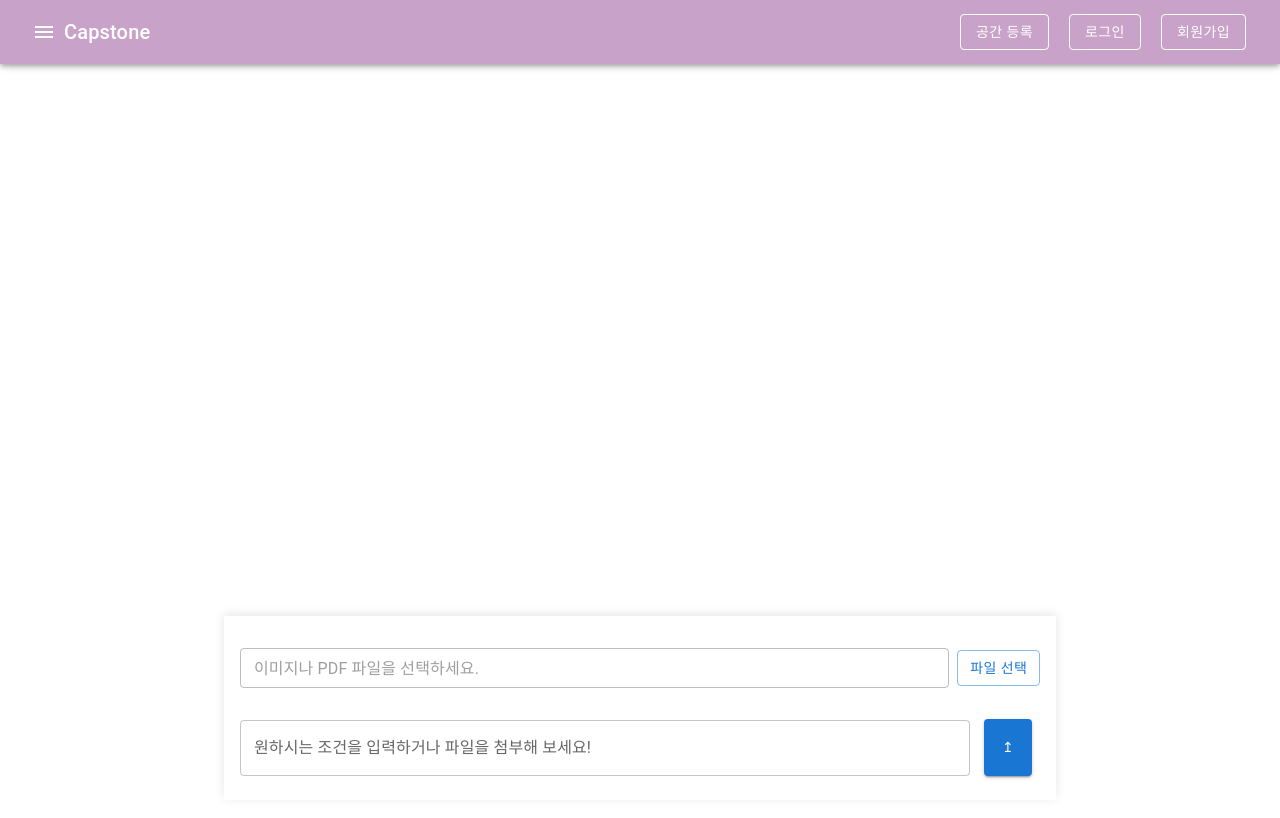
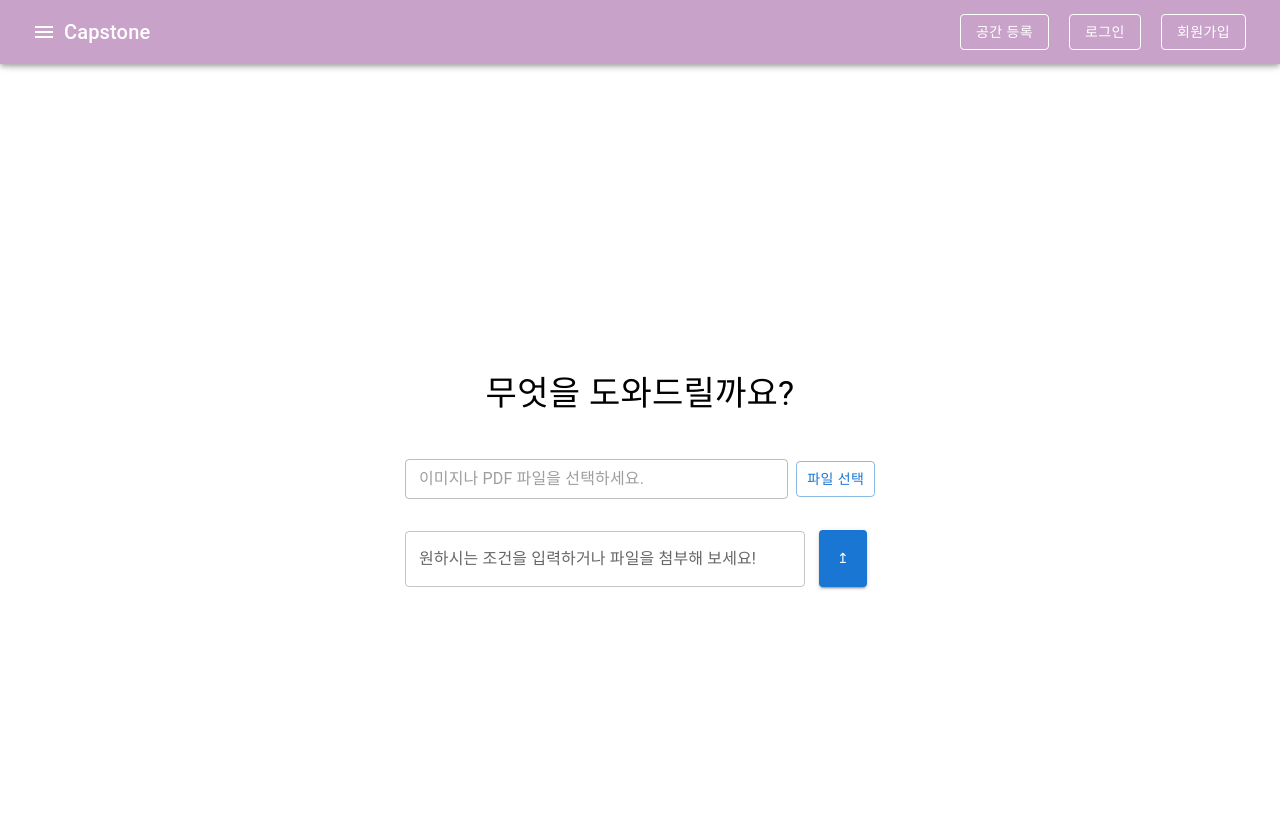
Before and after one commit to Capstone-2024-yh/Front-end, a React (Create React App) app in the folder frontend/: page /prompt in a window 1280 px wide. Shown: the top 818 px of the page. Built offline with nearby package versions, Linux system fonts and the light colour scheme; the HTML template or start-up script is replaced by a standard one.

Commit message:
Fixed Prompt arrangement

```diff
--- a/frontend/src/components/main/Prompt.js
+++ b/frontend/src/components/main/Prompt.js
@@ -50,7 +50,7 @@ function Prompt() {
           feedback: '임시 피드백: 프롬프트와 관련된 피드백입니다.',
           detailedPlaces: [
             {
-              imageUrl: 'https://via.placeholder.com/50',
+              imageUrl: 'https://via.placeholder.com/150',
               title: '임시 장소 1',
               location: '임시 위치 1',
               address: '임시 주소 1',
@@ -60,7 +60,7 @@ function Prompt() {
               recommendedUsage: '추천 용도 1',
             },
             {
-              imageUrl: 'https://via.placeholder.com/50',
+              imageUrl: 'https://via.placeholder.com/150',
               title: '임시 장소 2',
               location: '임시 위치 2',
               address: '임시 주소 2',
@@ -70,7 +70,7 @@ function Prompt() {
               recommendedUsage: '추천 용도 2',
             },
             {
-              imageUrl: 'https://via.placeholder.com/50',
+              imageUrl: 'https://via.placeholder.com/150',
               title: '임시 장소 3',
               location: '임시 위치 3',
               address: '임시 주소 3',
@@ -99,9 +99,84 @@ function Prompt() {
   }, [response]);
 
   return (
-    <Box sx={{ display: 'flex', flexDirection: 'column', alignItems: 'center', minHeight: '100vh' }}>
+    <Box
+      sx={{
+        display: 'flex',
+        flexDirection: 'column',
+        alignItems: 'center',
+        minHeight: '100vh',
+      }}
+    >
+      {response.length === 0 && !isLoading && !error ? (
+        // 초기 상태: 메시지와 입력 박스를 화면 중앙에 배치
+        <Box
+          sx={{
+            display: 'flex',
+            flexDirection: 'column',
+            alignItems: 'center',
+            justifyContent: 'center',
+            flexGrow: 1,
+          }}
+        >
+          <Typography variant="h4" gutterBottom>
+            무엇을 도와드릴까요?
+          </Typography>
+          {/* 입력 폼 */}
+          <Box sx={{ width: '100%', maxWidth: 800, mt: 2 }}>
+            <form onSubmit={handleSubmit} style={{ width: '100%' }}>
+              <Box sx={{ display: 'flex', alignItems: 'center', mt: 2 }}>
+                <TextField
+                  variant="outlined"
+                  size="small"
+                  fullWidth
+                  value={file ? file.name : '이미지나 PDF 파일을 선택하세요.'}
+                  disabled
+                />
+                <Button variant="outlined" component="label" sx={{ ml: 1, whiteSpace: 'nowrap' }}>
+                  파일 선택
+                  <input type="file" accept="image/*,application/pdf" hidden onChange={handleFileChange} />
+                </Button>
+              </Box>
+
+              <Box sx={{ position: 'relative', mt: 2 }}>
+              <TextField
+                label="원하시는 조건을 입력하거나 파일을 첨부해 보세요!"
+                multiline
+                margin="normal"
+                value={prompt}
+                onChange={(e) => setPrompt(e.target.value)}
+                variant="outlined"
+                maxRows={10}
+                sx={{
+                  width: response.length === 0 ? '400px' : 'calc(100% - 70px)',
+                  pr: response.length === 0 ? '70px' : '0px', // 초기 상태에서 버튼 크기만큼 여백 추가
+                }}
+              />
+                <Button
+                  type="submit"
+                  variant="contained"
+                  color="primary"
+                  sx={{
+                    position: 'absolute',
+                    right: 8,
+                    bottom: 8,
+                    minWidth: '48px',
+                    minHeight: '57px',
+                    padding: '8px',
+                  }}
+                  disabled={isLoading}
+                >
+                  ↥
+                </Button>
+              </Box>
+            </form>
+          </Box>
+        </Box>
+      ) : (
+        // 입력 이후: 기존 레이아웃으로 변경
+        <>
           {/* AI 응답 출력 부분 */}
-      <Box sx={{ width: '90%', maxWidth: 800, flexGrow: 1, paddingTop: -1, mb: 3 }}>
+          <Box sx={{ width: '90%', maxWidth: 800, flexGrow: 1, mb: 3, mt: 2 }}>
             {isLoading && (
               <Box sx={{ display: 'flex', justifyContent: 'center', mt: 2 }}>
                 <CircularProgress />
@@ -114,7 +189,7 @@ function Prompt() {
               </Box>
             )}
 
-        {response && response.map((res, index) => (
+            {response.map((res, index) => (
               <Box key={index} sx={{ width: '100%', mt: 4 }}>
                 {/* 피드백 */}
                 <Box sx={{ p: 2, mb: 3, border: '1px solid #ccc', borderRadius: 2 }}>
@@ -127,7 +202,7 @@ function Prompt() {
                   <Typography variant="h6">장소 세부 정보</Typography>
                   {res.detailedPlaces?.map((place, index) => (
                     <Box key={index} sx={{ display: 'flex', mb: 3, border: '1px solid #eee', borderRadius: 2, p: 2 }}>
-                  <img src={place.imageUrl} alt={place.title} style={{ width: '150px', height: '100px', marginRight: '20px' }} />
+                      <img src={place.imageUrl} alt={place.title} style={{ width: '150px', height: '150px', marginRight: '20px' }} />
                       <Box>
                         <Typography><strong>제목:</strong> {place.title}</Typography>
                         <Typography><strong>위치:</strong> {place.location}</Typography>
@@ -165,13 +240,15 @@ function Prompt() {
                 <TextField
                   label="원하시는 조건을 입력하거나 파일을 첨부해 보세요!"
                   multiline
-              width
                   margin="normal"
                   value={prompt}
                   onChange={(e) => setPrompt(e.target.value)}
                   variant="outlined"
-              maxRows={10}
-              sx={{ width: 'calc(100% - 70px)' }}
+                  maxRows={6}
+                  sx={{
+                    width: response.length === 0 ? '400px' : 'calc(100% - 70px)',
+                    pr: '70px', // 오른쪽 패딩 추가
+                  }}
                 />
 
                 <Button
@@ -181,7 +258,7 @@ function Prompt() {
                   sx={{
                     position: 'absolute',
                     right: 8,
-                bottom: 8,
+                    bottom: 8, // 버튼을 입력 칸의 하단에 고정
                     minWidth: '48px',
                     minHeight: '57px',
                     padding: '8px',
@@ -193,7 +270,8 @@ function Prompt() {
               </Box>
             </form>
           </Box>
-
+        </>
+      )}
       <div ref={bottomRef} />
     </Box>
   );
```
Lines whose indentation alone changed are shown as unchanged.
